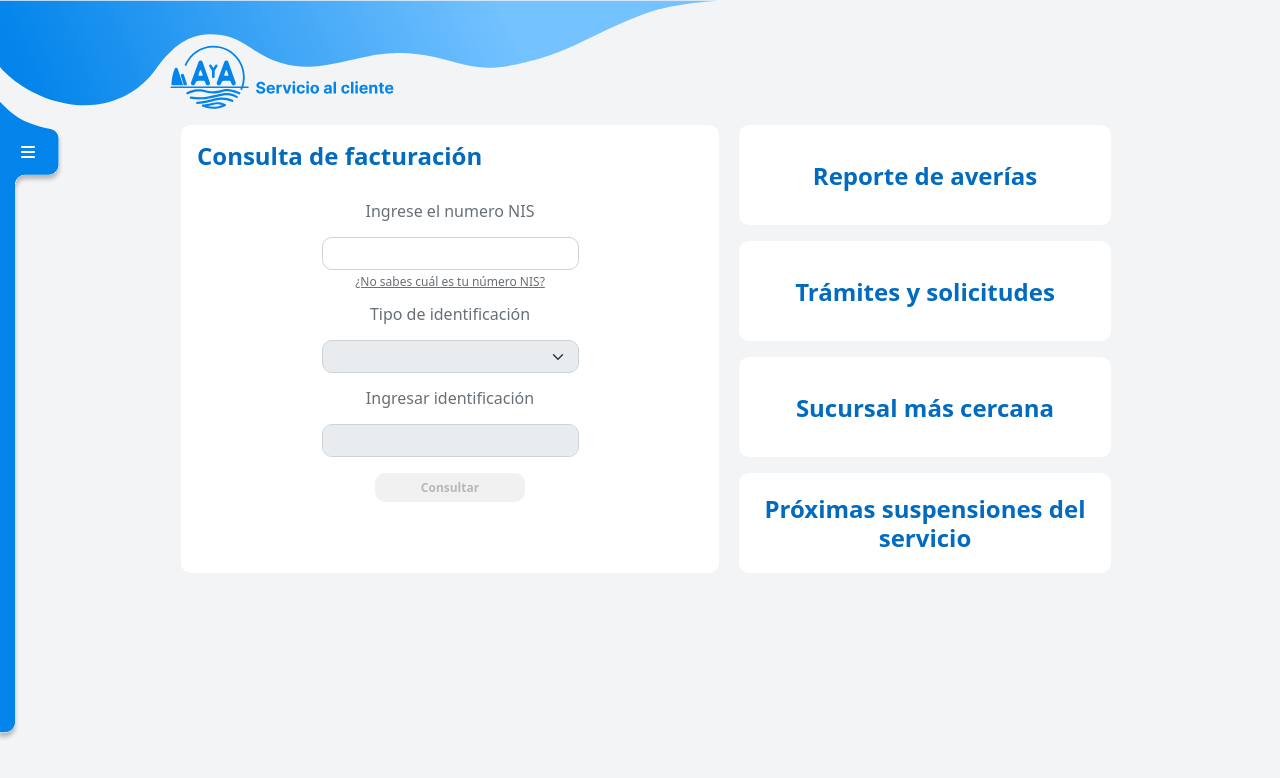
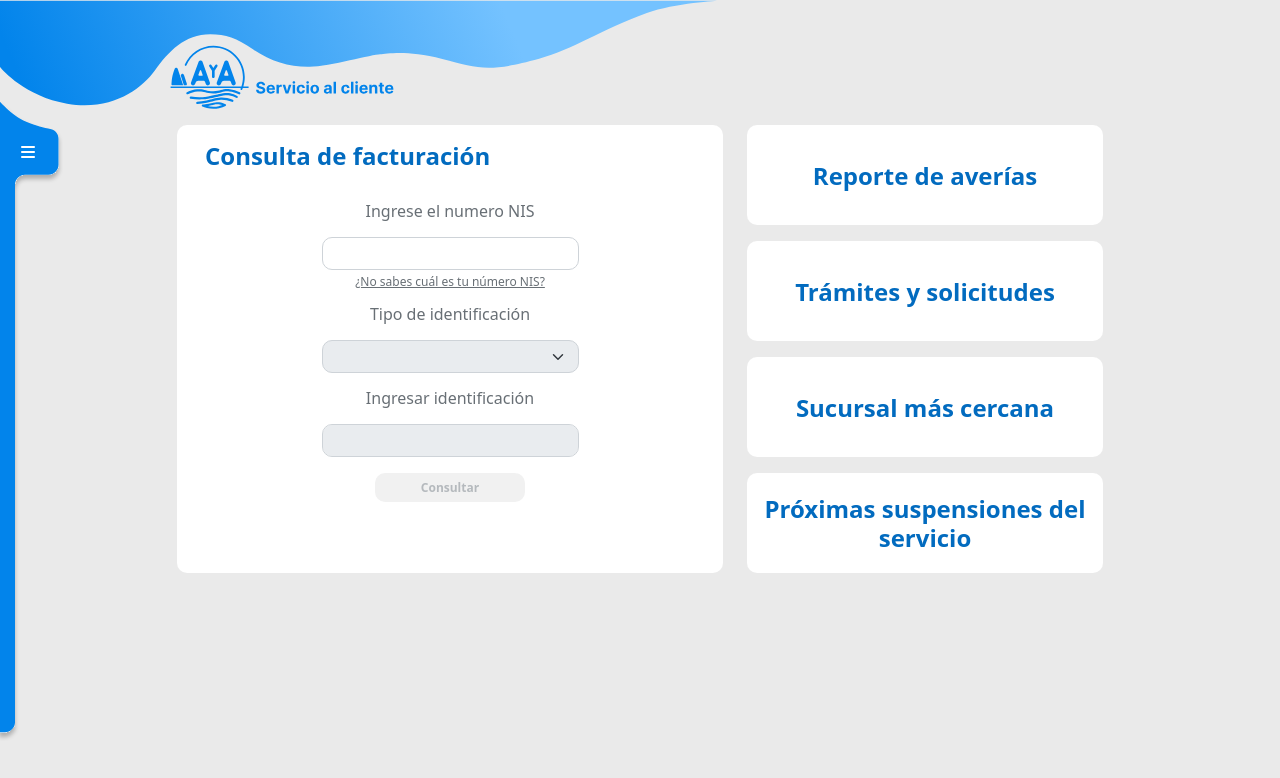
Before and after one commit to JoalG/Proyecto_AYA, an Angular app in the folder web/AyA-ServicioAlCliente/: page / in a window 1280 px wide. Shown: the top 778 px of the page. Built offline with nearby package versions, Linux system fonts and the light colour scheme.

Commit message:
U: Consultar facturacion component

```diff
--- a/web/AyA-ServicioAlCliente/src/app/components/consultar-facturacion/consultar-facturacion.component.css
+++ b/web/AyA-ServicioAlCliente/src/app/components/consultar-facturacion/consultar-facturacion.component.css
@@ -1,7 +1,7 @@
 .consulta-facturacion{
     background-color: #FFFFFF;
     color: #026BBF;
-
+    width: 100%;
     min-height: 100%;
     border-radius: 10px;
 }
@@ -11,7 +11,6 @@
     color: #026BBF;
 
     min-height: 100px;
-    width: 100%;
     border-radius: 10px;
 }
 
--- a/web/AyA-ServicioAlCliente/src/app/components/consultar-facturacion/consultar-facturacion.component.html
+++ b/web/AyA-ServicioAlCliente/src/app/components/consultar-facturacion/consultar-facturacion.component.html
@@ -1,5 +1,6 @@
 <div class="row justify-content-center">
-    <div class="col-6 px-3">
+    <div class="col-lg-6 px-4">
+        <div class="row h-100">
             <div class="consulta-facturacion">
                 <div class="px-3 py-3 t2">
                     Consulta de facturación
@@ -40,7 +41,8 @@
                 </div>
             </div>
         </div>
-    <div class="col-4 px-3">
+    </div>
+    <div class="col-lg-4 px-4 my-3 my-lg-0">
         <div class="row mb-3">
             <button class="btn section">
                 <div class="t2">
--- a/web/AyA-ServicioAlCliente/src/styles.css
+++ b/web/AyA-ServicioAlCliente/src/styles.css
@@ -1,7 +1,7 @@
 /* You can add global styles to this file, and also import other style files */
 
 body{
-    background-color: #F3F4F6;
+    background-color: #EAEAEA;
 }
 
 /* Titles fonts */
```
Lines whose indentation alone changed are shown as unchanged.
